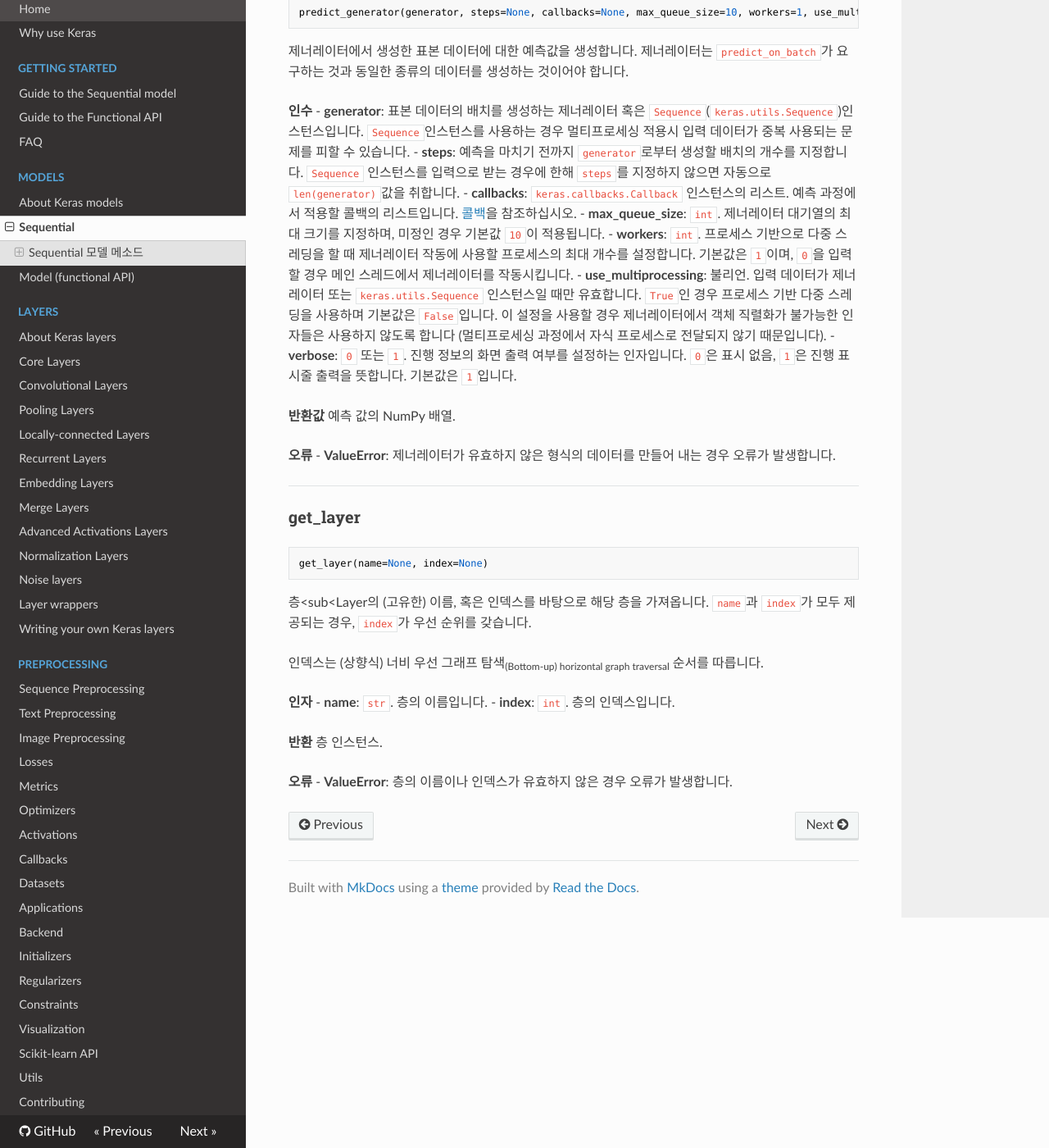
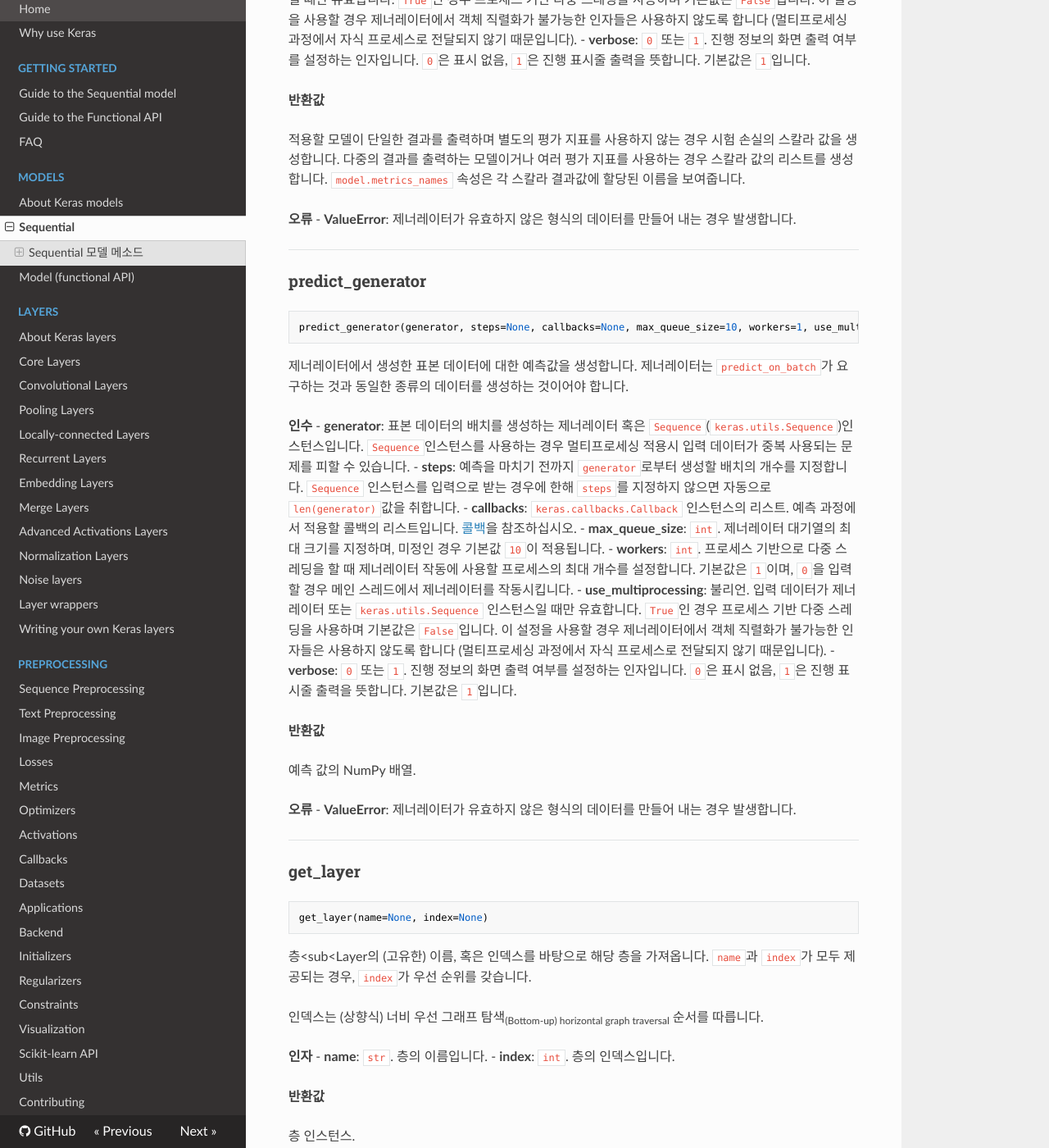
Before and after one commit to keras-team/keras-docs-ko, an MkDocs documentation site: the page built from sources/models/sequential.md, in a window 1280 px wide and 1400 px high, scrolled down 9180 px. Shown: the whole window at 82% size. Built offline with MkDocs 1.6.1, drawn with Linux system fonts in a browser that asks for light colours; nearby versions of some CDN libraries; some of the changed text lies outside the part shown.

Commit message:
Correct document format

```diff
--- a/sources/models/sequential.md
+++ b/sources/models/sequential.md
@@ -22,7 +22,7 @@ __인자<sub>Argument</sub>__
 - __**kwargs__: Theano/CNTK 백엔드를 사용하는 경우 이 인자는 `K.function`에 전달됩니다. 텐서플로우 백엔드를 사용하는 경우, 인자가 `tf.Session.run`에 전달됩니다.
 
 __오류__
-- __ValueError__: `optimizer`, `loss`, `metrics` 혹은 `sample_weight_mode`의 인자가 잘못된 경우 오류가 발생합니다.
+- __ValueError__: `optimizer`, `loss`, `metrics` 혹은 `sample_weight_mode`의 인자가 잘못된 경우 발생합니다.
 
 
 ----
@@ -68,6 +68,7 @@ __인자__
 - __**kwargs__: 이전 버전과의 호환성을 위해 사용됩니다.
 
 __반환값__
+
 `History` 객체를 반환합니다. `History.history` 속성<sub>Attribute</sub>은 각 에폭마다 계산된 학습 손실 및 평가 지표가 순서대로 기록된 값입니다. 검증 데이터를 적용한 경우 해당 손실 및 지표도 함께 기록됩니다.
 
 __오류__
@@ -103,6 +104,7 @@ __인자__
 - __use_multiprocessing__: 불리언. 입력 데이터가 제너레이터 또는 `keras.utils.Sequence` 인스턴스일 때만 유효합니다. `True`인 경우 프로세스 기반 다중 스레딩을 사용하며 기본값은 `False`입니다. 이 설정을 사용할 경우 제너레이터에서 객체 직렬화가 불가능한 인자들은 사용하지 않도록 합니다 (멀티프로세싱 과정에서 자식 프로세스로 전달되지 않기 때문입니다).
 
 __반환값__
+
 적용할 모델이 단일한 결과를 출력하며 별도의 평가 지표를 사용하지 않는 경우 시험 손실의 스칼라 값을 생성합니다. 다중의 결과를 출력하는 모델이거나 여러 평가 지표를 사용하는 경우 스칼라 값의 리스트를 생성합니다. `model.metrics_names` 속성은 각 스칼라 결과값에 할당된 이름을 보여줍니다.
 
 __오류__
@@ -131,6 +133,7 @@ __인자__
 - __use_multiprocessing__: 불리언. 입력 데이터가 제너레이터 또는 `keras.utils.Sequence` 인스턴스일 때만 유효합니다. `True`인 경우 프로세스 기반 다중 스레딩을 사용하며 기본값은 `False`입니다. 이 설정을 사용할 경우 제너레이터에서 객체 직렬화가 불가능한 인자들은 사용하지 않도록 합니다 (멀티프로세싱 과정에서 자식 프로세스로 전달되지 않기 때문입니다).
 
 __반환값__
+
 예측값의 NumPy 배열.
 
 __오류__
@@ -152,6 +155,7 @@ __인자__
 - __reset_metrics__: `True`인 경우 오직 해당되는 하나의 배치만을 고려한 평가 지표가 생성됩니다. `False`인 경우 평가 지표는 이후에 입력될 다른 배치들까지 누적됩니다.
 
 __반환값__
+
 적용할 모델이 단일한 결과를 출력하며 별도의 평가 지표를 사용하지 않는 경우 훈련 손실의 스칼라 값을 생성합니다. 다중의 결과를 출력하는 모델이거나 여러 평가 지표를 사용하는 경우 스칼라 값의 리스트를 생성합니다. `model.metrics_names` 속성은 각 스칼라 결과값에 할당된 이름을 보여줍니다.
 
 
@@ -169,6 +173,7 @@ __인자__
 - __reset_metrics__: `True`인 경우 오직 해당되는 하나의 배치만을 고려한 평가 지표가 생성됩니다. `False`인 경우 평가 지표는 이후에 입력될 다른 배치들까지 누적됩니다.
 
 __반환값__
+
 적용할 모델이 단일한 결과를 출력하며 별도의 평가 지표를 사용하지 않는 경우 시험 손실의 스칼라 값을 생성합니다. 다중의 결과를 출력하는 모델이거나 여러 평가 지표를 사용하는 경우 스칼라 값의 리스트를 생성합니다. `model.metrics_names` 속성은 각 스칼라 결과값에 할당된 이름을 보여줍니다.
 
 
@@ -183,6 +188,7 @@ __인자__
 - __x__: NumPy 배열로 이루어진 입력 표본.
 
 __반환값__
+
 예측값의 NumPy 배열.
 
 
@@ -219,10 +225,11 @@ __인자__
 - __initial_epoch__: `int`. 특정한 에폭에서 학습을 시작하도록 시작 회차를 지정합니다. 이전의 학습을 이어서 할 때 유용합니다.
 
 __반환값__
+
 `History` 객체를 반환합니다. `History.history` 속성<sub>Attribute</sub>은 각 에폭마다 계산된 학습 손실 및 평가 지표가 순서대로 기록된 값입니다. 검증 데이터를 적용한 경우 해당 손실 및 지표도 함께 기록됩니다.
 
 __오류__
-- __ValueError__: 제너레이터가 유효하지 않은 형식의 데이터를 만들어 내는 경우 오류가 발생합니다.
+- __ValueError__: 제너레이터가 유효하지 않은 형식의 데이터를 만들어 내는 경우 발생합니다.
 
 __예시__
 
@@ -259,10 +266,11 @@ __인자__
 - __verbose__: `0` 또는 `1`. 진행 정보의 화면 출력 여부를 설정하는 인자입니다. `0`은 표시 없음, `1`은 진행 표시줄 출력을 뜻합니다. 기본값은 `1`입니다.
 
 __반환값__
+
 적용할 모델이 단일한 결과를 출력하며 별도의 평가 지표를 사용하지 않는 경우 시험 손실의 스칼라 값을 생성합니다. 다중의 결과를 출력하는 모델이거나 여러 평가 지표를 사용하는 경우 스칼라 값의 리스트를 생성합니다. `model.metrics_names` 속성은 각 스칼라 결과값에 할당된 이름을 보여줍니다.
 
 __오류__
-- __ValueError__: 제너레이터가 유효하지 않은 형식의 데이터를 만들어 내는 경우 오류가 발생합니다.
+- __ValueError__: 제너레이터가 유효하지 않은 형식의 데이터를 만들어 내는 경우 발생합니다.
 
 
 ----
@@ -282,10 +290,11 @@ __인수__
 - __verbose__: `0` 또는 `1`. 진행 정보의 화면 출력 여부를 설정하는 인자입니다. `0`은 표시 없음, `1`은 진행 표시줄 출력을 뜻합니다. 기본값은 `1`입니다.
 
 __반환값__
+
 예측 값의 NumPy 배열.
 
 __오류__
-- __ValueError__: 제너레이터가 유효하지 않은 형식의 데이터를 만들어 내는 경우 오류가 발생합니다.
+- __ValueError__: 제너레이터가 유효하지 않은 형식의 데이터를 만들어 내는 경우 발생합니다.
 
 
 ----
@@ -301,8 +310,9 @@ __인자__
 - __name__: `str`. 층의 이름입니다.
 - __index__: `int`. 층의 인덱스입니다.
 
-__반환__
+__반환값__
+
 층 인스턴스.
 
 __오류__
-- __ValueError__: 층의 이름이나 인덱스가 유효하지 않은 경우 오류가 발생합니다.
+- __ValueError__: 층의 이름이나 인덱스가 유효하지 않은 경우 발생합니다.
```
Also changed, not shown: other parts of sources/models/sequential.md (+1 -1 lines).
